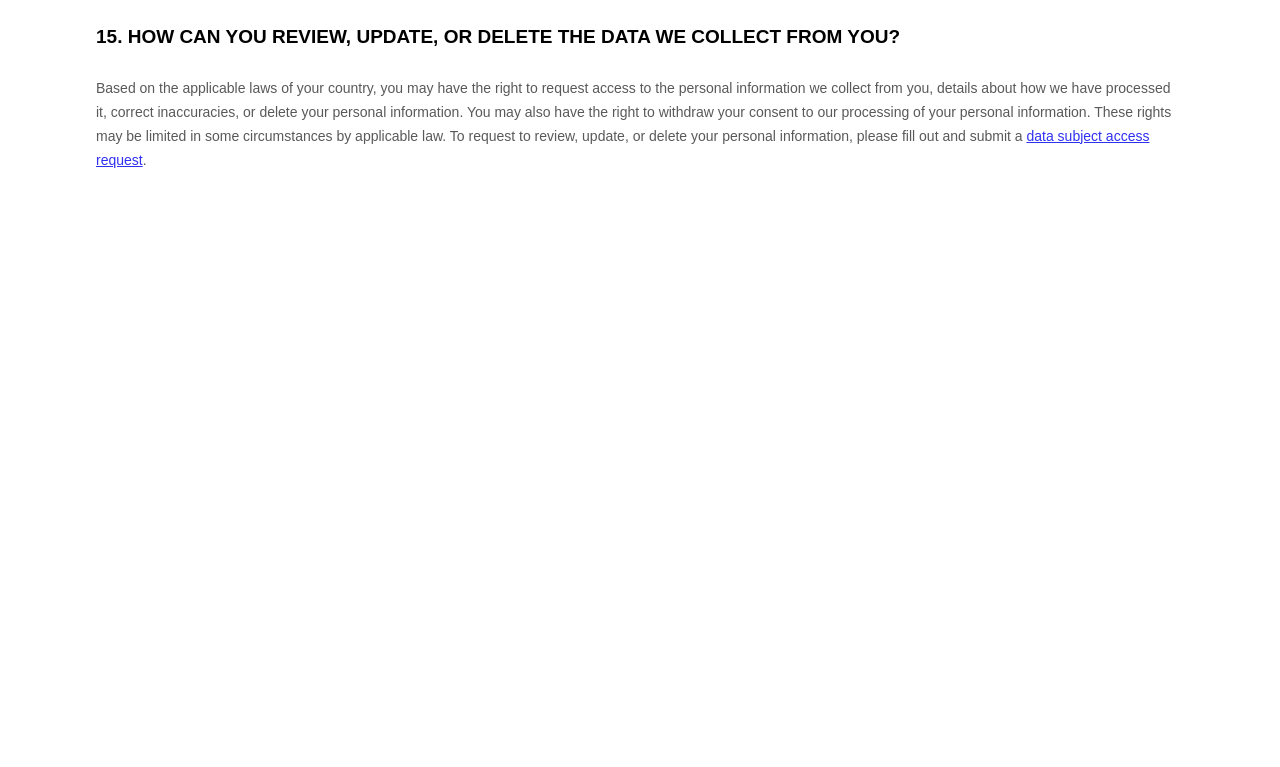
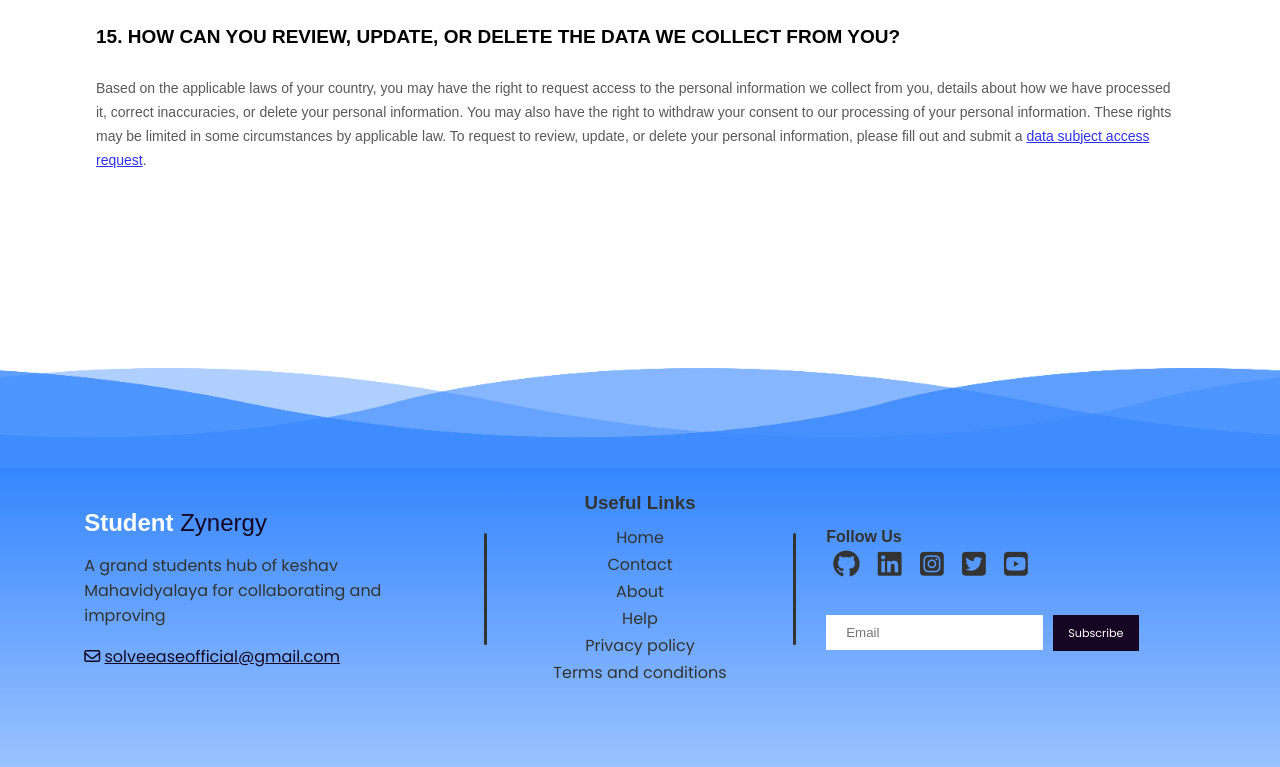
Before and after one commit to solve-ease/community-website, a plain HTML site: page src/pages/privacy_policy.html in a window 1280 px wide. Shown: the part 7236-8003 px from the top of the page. Before the commit the page ends 7504 px from the top, so only its background shows below. Drawn offline with Linux system fonts and the light colour scheme; a web font is replaced by a local one.

Commit message:
resolved the issue of h1,phone no., link and mailto in footer and added in termcondition and privacypolicy pages

```diff
--- a/src/css/footer.css
+++ b/src/css/footer.css
@@ -85,14 +85,15 @@ footer{
   flex-direction: column;
   gap: 1rem;
 }
-.left-footer h1{
+.left-footer h3{
   color: var(--secondary-color);
   font-family: var(--hyper-helix);
+  font-size: 1.5rem;
 }
 .left-footer span{
   color:var(--primary-color);
   cursor: pointer;
-  font-weight: 600;
+  font-weight: 500;
 }
 .left-footer span a{
   /* text-decoration: none; */
@@ -150,10 +151,12 @@ footer{
   color: var(--primary-color);
   font-size: .7rem;
 }
-.greetThankyou{
+.right-footer .greetThankyou{
   display: none;
-  margin-right: 9rem;
-  margin-top: 10px;
+  margin-right: 6rem;
+  margin-top: 8px;
+  font-size: .9rem;
+  font-weight: 600;
 }
 
 .socialLinks i{
@@ -161,6 +164,10 @@ footer{
   border-radius: 50%;
   margin: 5px 7px;
   transition: transform .3s ease-out;
+}
+.socialLinks a{
+  text-decoration: none;
+  color: var(--text-color);
 }
 .socialLinks i:hover{
   transform: scale(1.3);
--- a/src/pages/privacy_policy.html
+++ b/src/pages/privacy_policy.html
@@ -7,6 +7,7 @@
     <link rel="stylesheet" href="../css/style.css">
     <link rel="stylesheet" href="../css/privacy_policy.css">
     <link rel="stylesheet" href="https://cdnjs.cloudflare.com/ajax/libs/font-awesome/6.6.0/css/all.min.css" integrity="sha512-Kc323vGBEqzTmouAECnVceyQqyqdsSiqLQISBL29aUW4U/M7pSPA/gEUZQqv1cwx4OnYxTxve5UMg5GT6L4JJg==" crossorigin="anonymous" referrerpolicy="no-referrer" />
+    <link rel="stylesheet" href="../css/footer.css">
 </head>
 <body>
 
@@ -67,7 +68,52 @@
 
 </main>
 
+    <!-- ----footer---- -->
+    <div class="wave-container">
+        <div class="wave wave1"></div>
+        <div class="wave wave2"></div>
+        <div class="wave wave3"></div>
+      </div>
+      <footer>
+        <div class="left-footer">
+          <h3>Student <span>Zynergy</span></h3>
+          <p>A grand students hub of keshav Mahavidyalaya for collaborating and improving
+          </p>
+          <span>
+            <p><i class="fa-regular fa-envelope"></i> <a href="mailto:solveeaseofficial@example.com">solveeaseofficial@gmail.com</a></p>
+          </span>
+        </div>
+        <div class="partitionLine"></div>
+        <div class="center-footer">
+          <h3>Useful Links</h3>
+          <ul>
+            <li><a href="index.html">Home</a></li>
+            <li><a href="contact.html">Contact</a></li>
+            <li><a href="About">About</a></li>
+            <li><a href="About">Help</a></li>
+            <li><a href="privacy_policy.html">Privacy policy</a></li>
+            <li><a href="terms_and_conditions.html">Terms and conditions</a></li>
+          </ul>
+        </div>
+        <div class="partitionLine"></div>
+        <div class="right-footer">
 
+          <div class="socialLinks">
+            <h4>Follow Us</h4>
+            <a href="https://github.com/solve-ease/community-website"><i class="fa-brands fa-github"></i></a>
+            <a href="https://www.linkedin.com/company/solve-ease/posts/?feedView=all"><i class="fa-brands fa-linkedin"></i></a>
+            <a href=""><i class="fa-brands fa-square-instagram"></i></a>
+            <a href=""><i class="fa-brands fa-square-twitter"></i></a>
+            <a href=""><i class="fa-brands fa-square-youtube"></i></a>
+          </div>
+          <form class="subscribe-footer">
+            <input class="footer-input" type="email" placeholder="Email"><span class="subscribe"><a href="mailto:solveeaseofficial@gmail.com">Subscribe</a></span>
+          </form>
+          <span class="greetThankyou">Thankyou for Subscribing !</span>
+        </div>
+      </footer>
+
+<script src="../js/footer.js"></script>
 <script src="../js/back_top.js"></script>
 <script src="../js/navbar.js"></script>
 
```
Also changed, not shown: src/pages/index.html (+10 -11 lines), src/pages/terms_and_conditions.html (+48 -2 lines).
